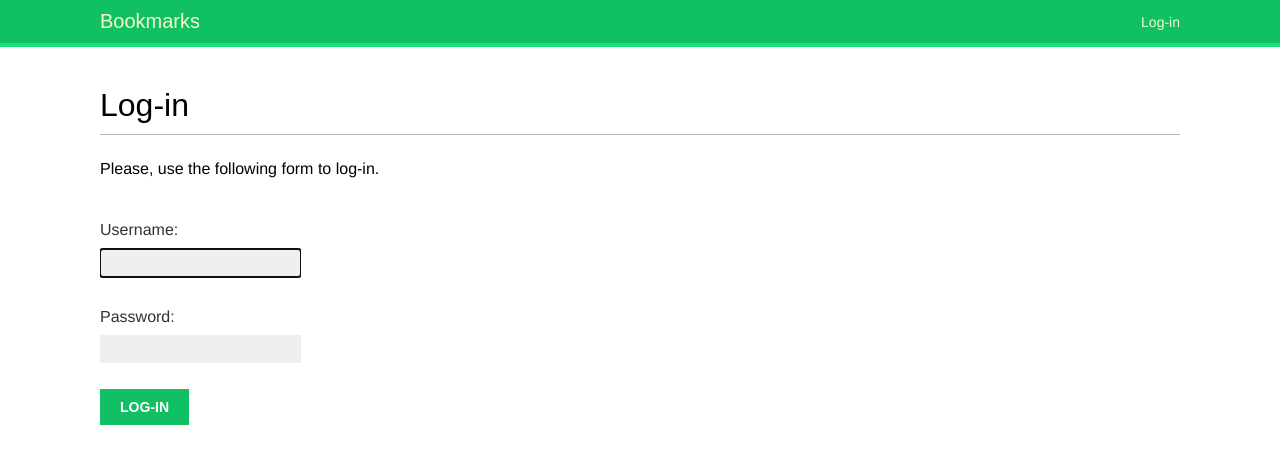
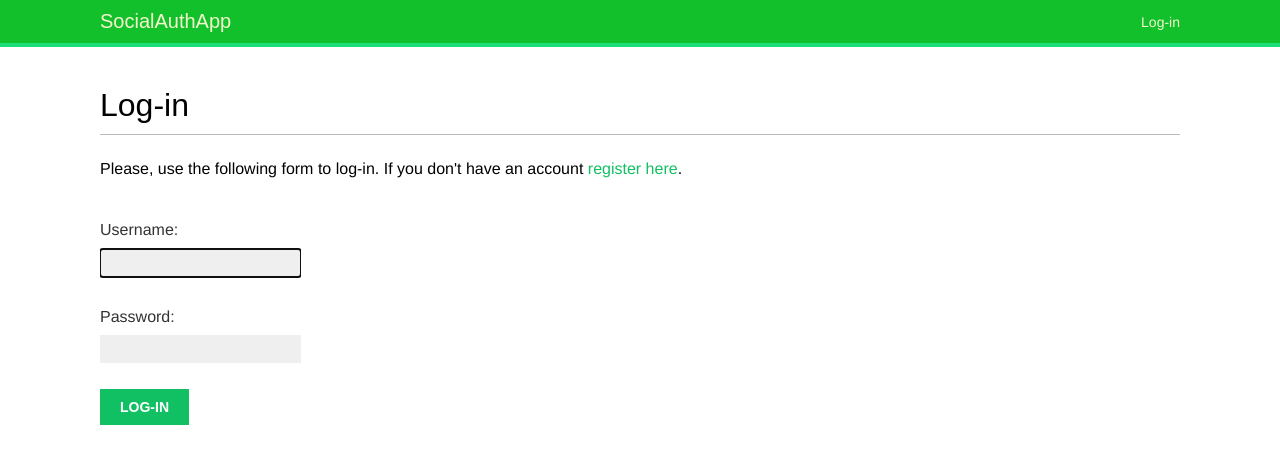
Before and after one commit to ajay0023130/SocialAuthPro, a Django app: page /account/login/ in a window 1280 px wide. Shown: the top 450 px of the page. Run offline with Django 4.2, Linux system fonts and the light colour scheme; some web fonts are replaced.

Commit message:
fix issue

```diff
--- a/account/forms.py
+++ b/account/forms.py
@@ -17,7 +17,8 @@ class UserRegistrationForm(forms.ModelForm):
     def clean_password2(self):
         cd = self.cleaned_data
         if cd['password'] != cd['password2']:
-            raise forms.Validat
+            raise forms.ValidationError('Passwords don\'t match.')
+        return cd['password2']
 
     def clean_email(self):
         data = self.cleaned_data['email']
--- a/account/static/css/base.css
+++ b/account/static/css/base.css
@@ -38,7 +38,7 @@ ol {
 #header {
     padding:10px 100px;
     font-size:14px;
-    background:#12c064;
+    background:#12c02c;
     color:#fff;
     border-bottom:4px solid #1cdf78;
     overflow:auto;
--- a/account/templates/base.html
+++ b/account/templates/base.html
@@ -7,7 +7,7 @@
 </head>
 <body>
 <div id="header">
-<span class="logo">Bookmarks</span>
+<span class="logo">SocialAuthApp</span>
 {% if request.user.is_authenticated %}
 <ul class="menu">
 <li {% if section == "dashboard" %}class="selected"{% endif %}>
--- a/account/templates/registration/login.html
+++ b/account/templates/registration/login.html
@@ -10,6 +10,8 @@
 {% else %}
 <p>
     Please, use the following form to log-in.
+    If you don't have an account <a href="{% url "register" %}">register here</a>.
+    </p>
 
 {% endif %}
 <div class="login-form">
```
Also changed, not shown: db.sqlite3, media/users/2024/02/13/ajay_MvR74LH.jpg (added).
